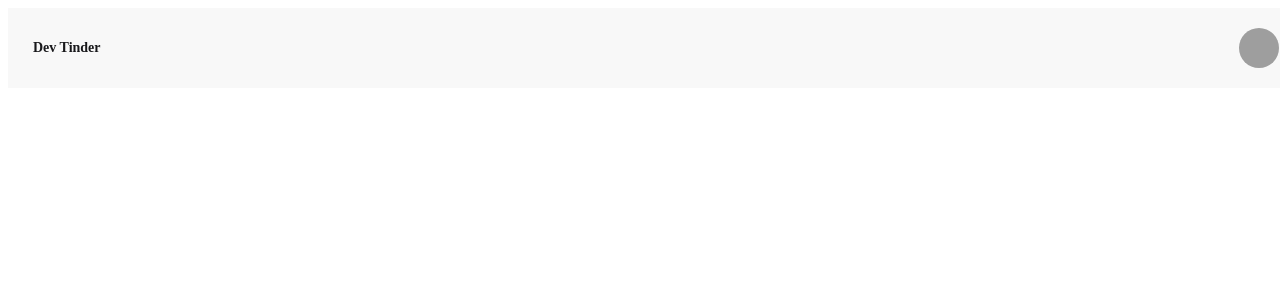
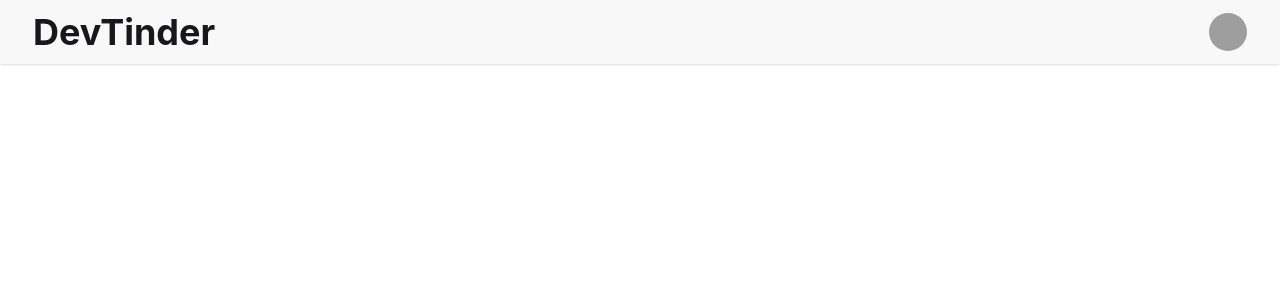
Before and after one commit to jasnapk-hm/Debounce_In_TextField, a React (Vite) app in the folder dev-tinder-web/: page / in a window 1280 px wide. Shown: the top 300 px of the page. Built offline with nearby package versions, Linux system fonts and the light colour scheme; grey boxes are pictures that could not be loaded.

Commit message:
Router, body, navbar component created

```diff
--- a/dev-tinder-web/package.json
+++ b/dev-tinder-web/package.json
@@ -12,7 +12,8 @@
   "dependencies": {
     "@tailwindcss/vite": "^4.3.0",
     "react": "^19.2.6",
-    "react-dom": "^19.2.6"
+    "react-dom": "^19.2.6",
+    "react-router-dom": "^7.15.1"
   },
   "devDependencies": {
     "@eslint/js": "^10.0.1",
--- a/dev-tinder-web/src/App.css
+++ b/dev-tinder-web/src/App.css
@@ -1,4 +1,7 @@
-@tailwind base;
+/* @tailwind base;
 @tailwind components;
-@tailwind utilities;
-@plugin "daisyui";
+@tailwind utilities; */
+@import "tailwindcss";
+@plugin "daisyui"{
+  themes: light --default, dark --prefersdark, cupcake;
+}
--- a/dev-tinder-web/src/App.jsx
+++ b/dev-tinder-web/src/App.jsx
@@ -1,47 +1,17 @@
 import "./App.css";
+import { BrowserRouter, Route, Routes } from "react-router-dom";
+import Body from "./Body";
 
 function App() {
   return (
-    <div className="navbar bg-base-200 shadow-sm px-4">
-      <div className="flex-1">
-        <a className="btn btn-ghost text-3xl font-bold">Dev Tinder</a>
-      </div>
-
-      <div className="flex gap-2">
-        <div className="dropdown dropdown-end mx-4">
-          <div
-            tabIndex={0}
-            role="button"
-            className="btn btn-ghost btn-circle avatar"
-          >
-            <div className="w-12 rounded-full">
-              <img
-                alt="profile"
-                src="https://img.daisyui.com/images/stock/photo-1534528741775-53994a69daeb.webp"
-              />
-            </div>
-          </div>
-
-          <ul
-            tabIndex={0}
-            className="menu menu-sm dropdown-content bg-base-100 rounded-box z-10 mt-3 w-52 p-2 shadow text-base"
-          >
-            <li>
-              <a className="text-base font-medium justify-between">
-                Profile
-                <span className="badge">New</span>
-              </a>
-            </li>
-            <li>
-              <a className="text-base">Settings</a>
-            </li>
-            <li>
-              <a className="text-base">Logout</a>
-            </li>
-          </ul>
-        </div>
-      </div>
-    </div>
+    <>
+      <BrowserRouter basename="/">
+        <Routes>
+          <Route path="/" element={<Body></Body>}></Route>
+          <Route path="/login" element={<div>Login page</div>}></Route>
+        </Routes>
+      </BrowserRouter>
+    </>
   );
 }
 
--- /dev/null
+++ b/dev-tinder-web/src/Body.jsx
@@ -0,0 +1,12 @@
+import React from 'react'
+import Navbar from "./Navbar";
+
+const Body = () => {
+  return (
+    <div>
+       <Navbar />
+    </div>
+  )
+}
+
+export default Body
--- /dev/null
+++ b/dev-tinder-web/src/Navbar.jsx
@@ -0,0 +1,50 @@
+import React from 'react'
+
+const Navbar = () => {
+  return (
+    <div>
+        <div className="navbar bg-base-200 shadow-sm px-4">
+      <div className="flex-1">
+        <a className="btn btn-ghost text-4xl font-bold"> DevTinder</a>
+      </div>
+
+      <div className="flex gap-2">
+        <div className="dropdown dropdown-end mx-4">
+          <div
+            tabIndex={0}
+            role="button"
+            className="btn btn-ghost btn-circle avatar"
+          >
+            <div className="w-12 rounded-full">
+              <img
+                alt="profile"
+                src="https://img.daisyui.com/images/stock/photo-1534528741775-53994a69daeb.webp"
+              />
+            </div>
+          </div>
+
+          <ul
+            tabIndex={0}
+            className="menu menu-sm dropdown-content bg-base-100 rounded-box z-10 mt-3 w-52 p-2 shadow text-base"
+          >
+            <li>
+              <a className="text-base font-medium justify-between">
+                Profile
+                <span className="badge">New</span>
+              </a>
+            </li>
+            <li>
+              <a className="text-base">Settings</a>
+            </li>
+            <li>
+              <a className="text-base">Logout</a>
+            </li>
+          </ul>
+        </div>
+      </div>
+    </div>
+    </div>
+  )
+}
+
+export default Navbar
```
Also changed, not shown: 2 other files (tests, documents, lock files or other folders).
